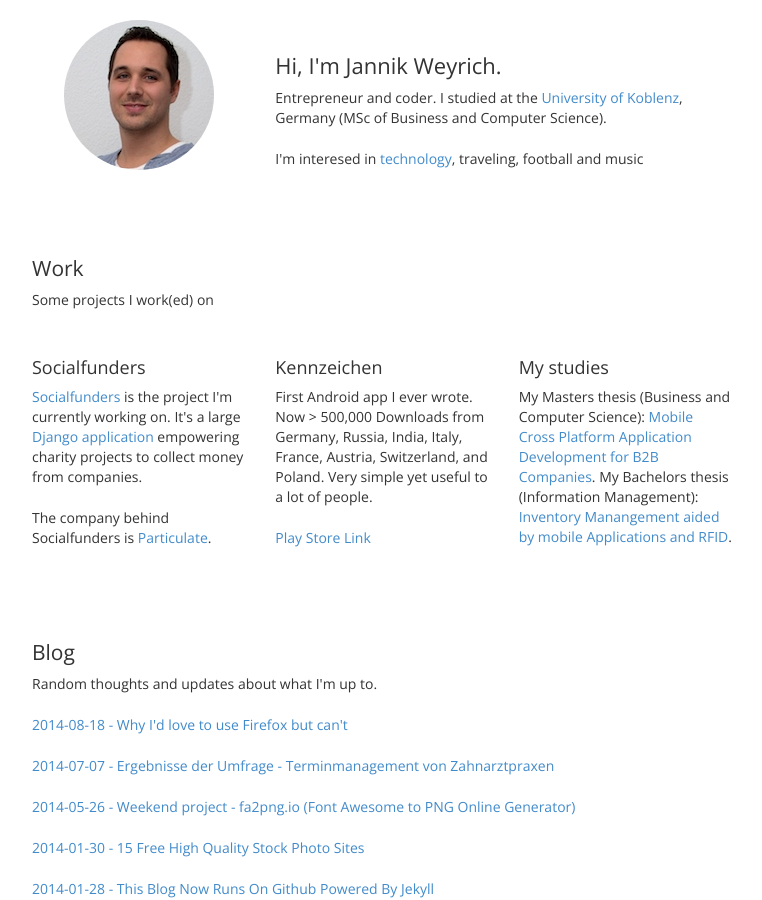
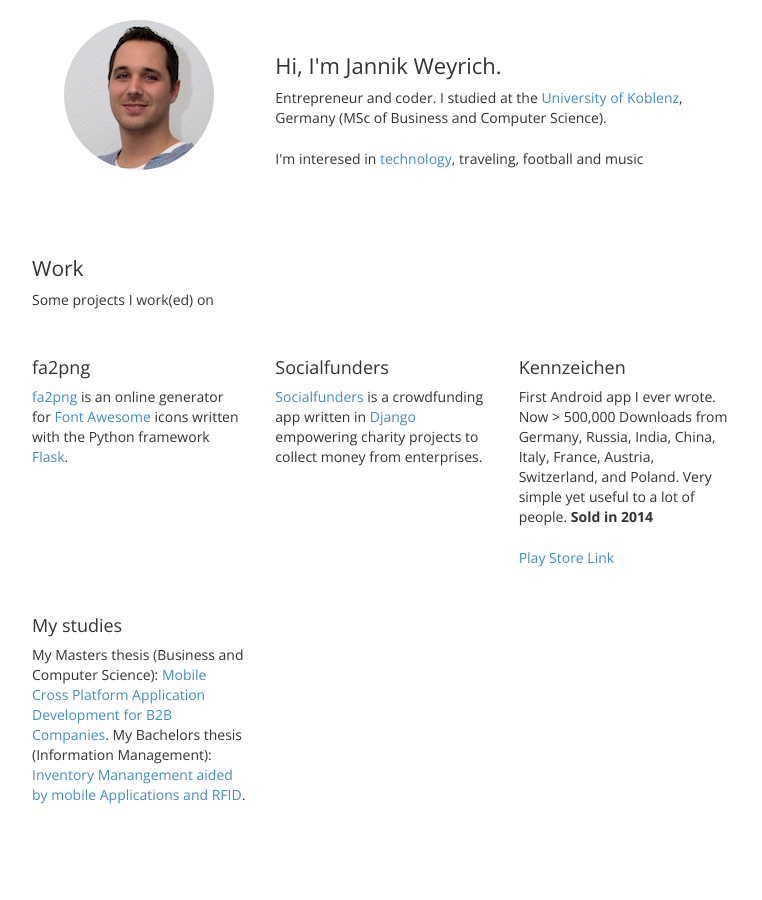
Before and after one commit to jnkwrych/jnkwrych.github.io, a Jekyll site: the page built from index.html, in a window 1280 px wide and 900 px high. Shown: the whole window, without its empty margins (258-1020 px from the left). Built offline with Jekyll 4.4.1, drawn with Linux system fonts in a browser that asks for light colours; Markdown is read by kramdown in place of the engine named in the settings.

Commit message:
Update index.html

```diff
--- a/index.html
+++ b/index.html
@@ -9,20 +9,25 @@ layout: default
 
     <div class="row items">
         <div class="col-md-4">
+            <h3>fa2png</h3>
+
+            <p><a href="https://fa2png.io/" target="_blank">fa2png</a> is an online generator for
+                <a href="http://fortawesome.github.io/Font-Awesome/" target="_blank">Font Awesome</a>
+                icons written with the Python framework <a href="http://flask.pocoo.org/" target="_blank">Flask</a>. </p>
+            </p>
+        </div>
+        <div class="col-md-4">
             <h3>Socialfunders</h3>
 
-            <p><a href="https://www.socialfunders.org/" target="_blank">Socialfunders</a> is the project I'm
-                currently working on. It's a large <a href="https://www.djangoproject.com/" target="_blank">Django
-                    application</a> empowering charity projects to collect money from companies.</p>
-
-            <p>The company behind Socialfunders is <a href="https://particulate.me/" target="_blank">Particulate</a>.
+            <p><a href="https://www.socialfunders.org/" target="_blank">Socialfunders</a> is a crowdfunding app written in <a href="https://www.djangoproject.com/" target="_blank">Django
+                    </a> empowering charity projects to collect money from enterprises.</p>
             </p>
         </div>
         <div class="col-md-4">
             <h3>Kennzeichen</h3>
 
-            <p>First Android app I ever wrote. Now > 500,000 Downloads from Germany, Russia, India, Italy, France,
-                Austria, Switzerland, and Poland. Very simple yet useful to a lot of people.</p>
+            <p>First Android app I ever wrote. Now > 500,000 Downloads from Germany, Russia, India, China, Italy, France,
+                Austria, Switzerland, and Poland. Very simple yet useful to a lot of people. <b>Sold in 2014</b></p>
 
             <p><a href="https://play.google.com/store/apps/details?id=eu.greenrobot.kennzeichen" target="_blank">Play
                 Store Link</a></p>
```
